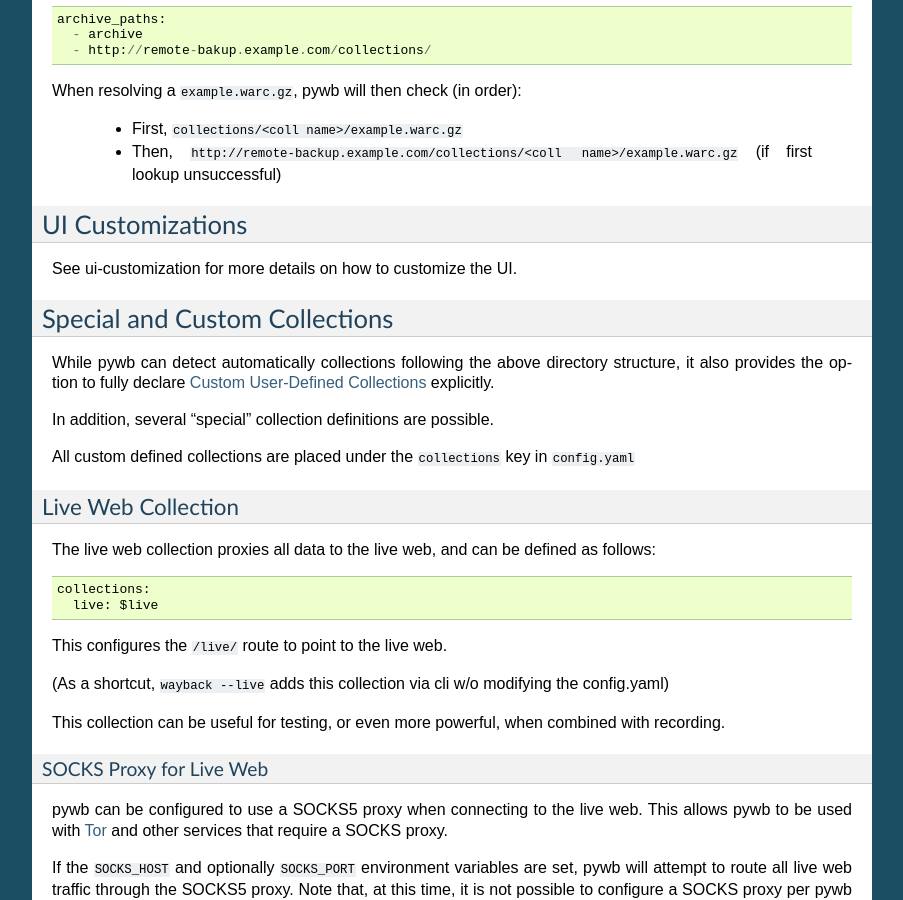
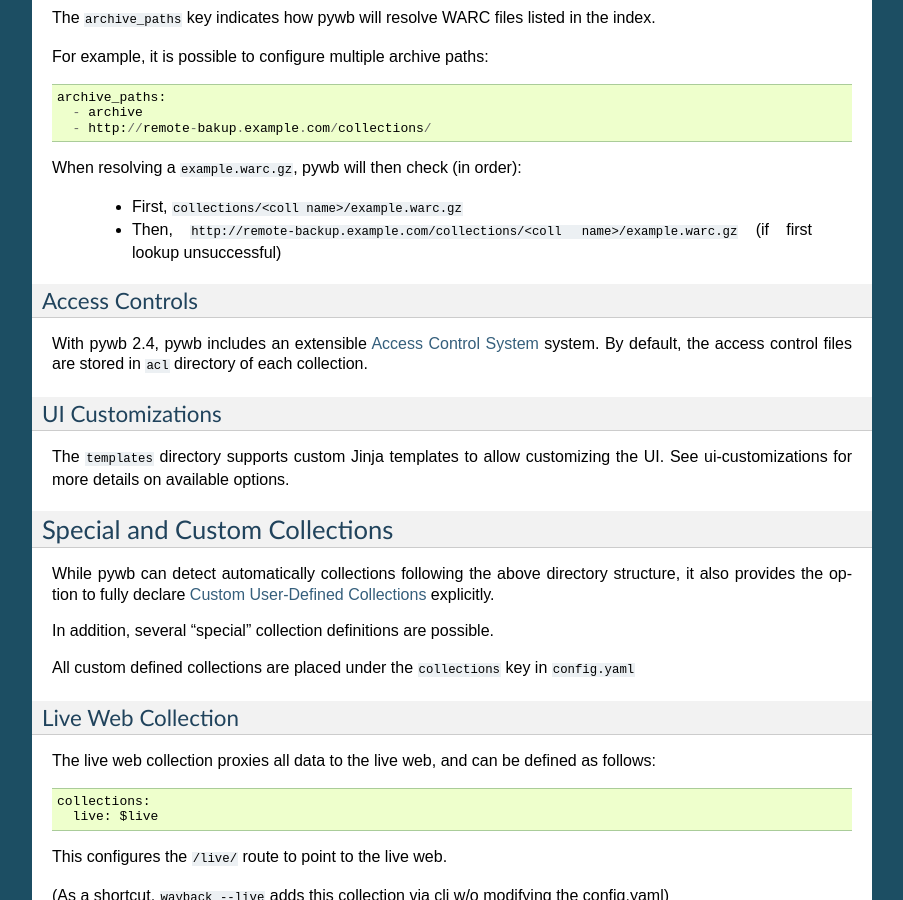
Before and after one commit to webrecorder/pywb, a Sphinx documentation site: the page built from docs/manual/configuring.rst, in a window 1280 px wide and 900 px high, scrolled down 1728 px. Shown: the whole window, without its empty margins (198-1101 px from the left). Built offline with Sphinx 7.4.7, drawn with Linux system fonts in a browser that asks for light colours; pages that are not in the unit, such as notebooks, are missing from menus; some of the changed text lies outside the part shown.

Commit message:
Docs: Fix access controls and ui customizations docs links (#513)
* docs: ensure docs added to access controls, fix typos

* begin changelist for 2.4.0

```diff
--- a/README.rst
+++ b/README.rst
@@ -39,9 +39,11 @@
 
 * Standalone, modular `client-side rewriting system (wombat.js) <https://github.com/webrecorder/wombat>`_ to handle most modern web sites.
 
-* Improved 'calendar' query UI, grouping results by year and month, and updated replay banner.
+* Improved 'calendar' query UI with incremental loading, grouping results by year and month, and updated replay banner.
 
-* New with 2.4: An extensinble access control system.
+* New in 2.4: Extensible UI customizations system for modifying all aspects of the UI.
+
+* New in 2.4: Robust access control system for blocking or excluding URLs, by prefix or by exact match.
 
 
 Please see the `full documentation <https://pywb.readthedocs.org>`_ for more detailed info on all these features.
--- a/docs/index.rst
+++ b/docs/index.rst
@@ -16,6 +16,7 @@
 
    manual/usage
    manual/configuring
+   manual/access-control
    manual/ui-customization
    manual/architecture
    manual/apis
--- a/docs/manual/configuring.rst
+++ b/docs/manual/configuring.rst
@@ -61,6 +61,11 @@
             |     |
             |     +-- (CDXJ index files here)
             |
+            |
+            +-- acl
+            |     |
+            |     +-- (.aclj access control files)
+            |
             +-- templates
             |     |
             |     +-- (optional html templates here)
@@ -105,10 +110,18 @@
  * Then, ``http://remote-backup.example.com/collections/<coll name>/example.warc.gz`` (if first lookup unsuccessful)
 
 
+Access Controls
+^^^^^^^^^^^^^^^
+
+With pywb 2.4, pywb includes an extensible :ref:`access-control` system.
+By default, the access control files are stored in ``acl`` directory of each collection.
+
+
 UI Customizations
------------------
+^^^^^^^^^^^^^^^^^
 
-See :ref:`ui-customization` for more details on how to customize the UI.
+The  ``templates`` directory supports custom Jinja templates to allow customizing the UI.
+See :ref:`ui-customizations` for more details on available options.
 
 
 Special and Custom Collections
--- a/docs/manual/usage.rst
+++ b/docs/manual/usage.rst
@@ -22,7 +22,11 @@
 
 * Significantly improved :ref:`wombat` to handle most modern web sites.
 
-* Improved 'calendar' query UI, grouping results by year and month, and updated replay banner.
+* Improved 'calendar' query UI with incremental loading, grouping results by year and month, and updated replay banner.
+
+* New in 2.4: Extensible :ref:`ui-customizations` for modifying all aspects of the UI.
+
+* New in 2.4: Robust :ref:`access-control` system for blocking or excluding URLs, by prefix or by exact match.
 
 
 Getting Started
```
Also changed, not shown: CHANGES.rst (+7 -0 lines).
